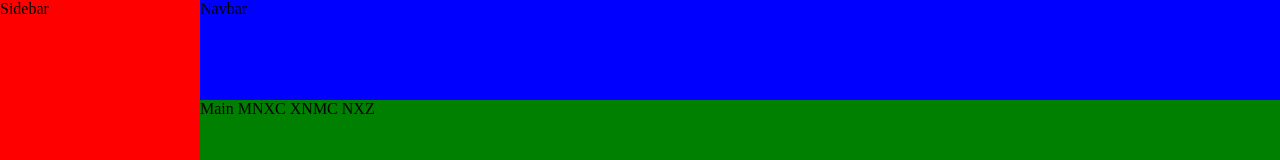
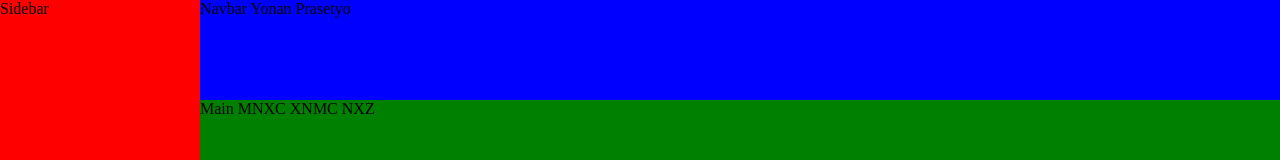
Before and after one commit to YonanPrasetyo/web_jam, a plain HTML site: page pertemuan ke 5/grid.html in a window 1280 px wide. Shown: the top 160 px of the page. Drawn offline with Linux system fonts and the light colour scheme.

Commit message:
Perubahan Ketiga

```diff
--- a/pertemuan ke 5/grid.html
+++ b/pertemuan ke 5/grid.html
@@ -47,7 +47,7 @@
 </head>
 <body>
     <div class="container">
-        <div class="grid nav">Navbar</div>
+        <div class="grid nav">Navbar Yonan Prasetyo</div>
         <div class="grid side">Sidebar</div>
         <div class="grid main">Main MNXC XNMC NXZ </div>
     </div>
```
